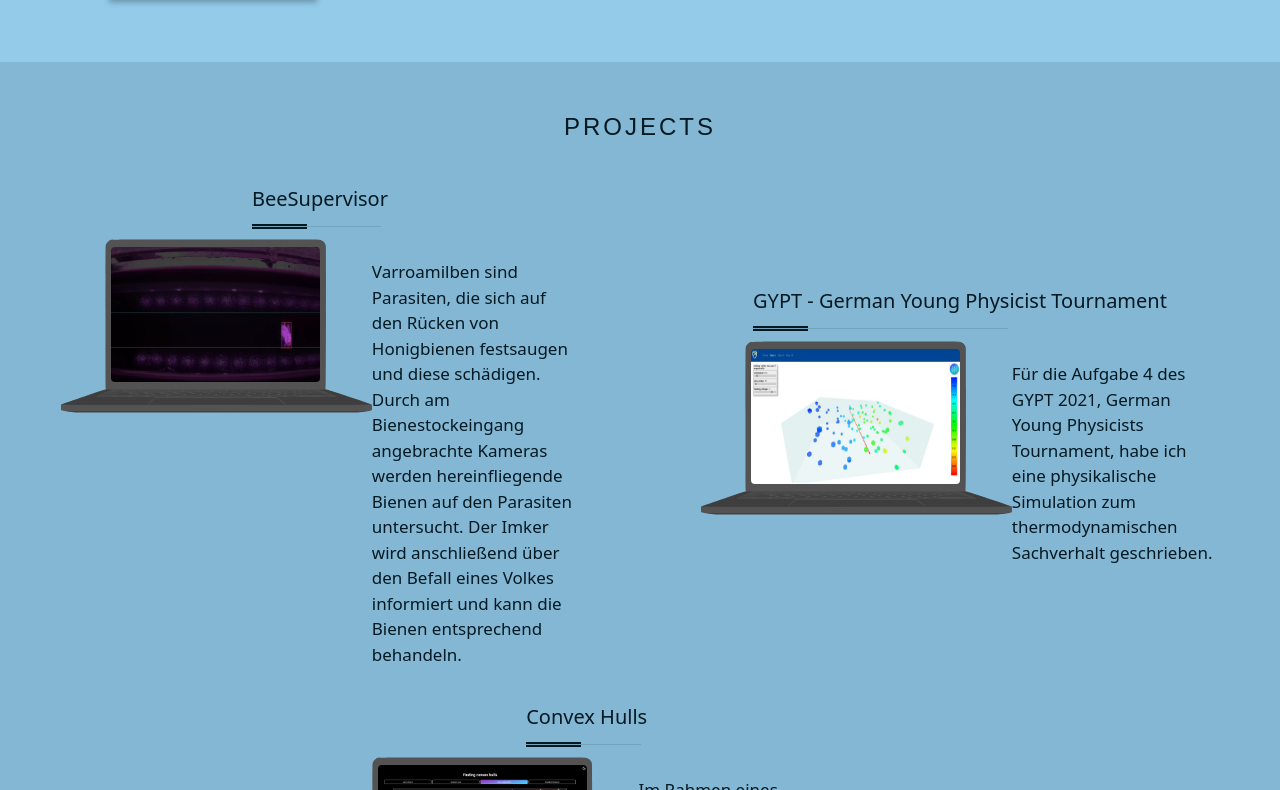
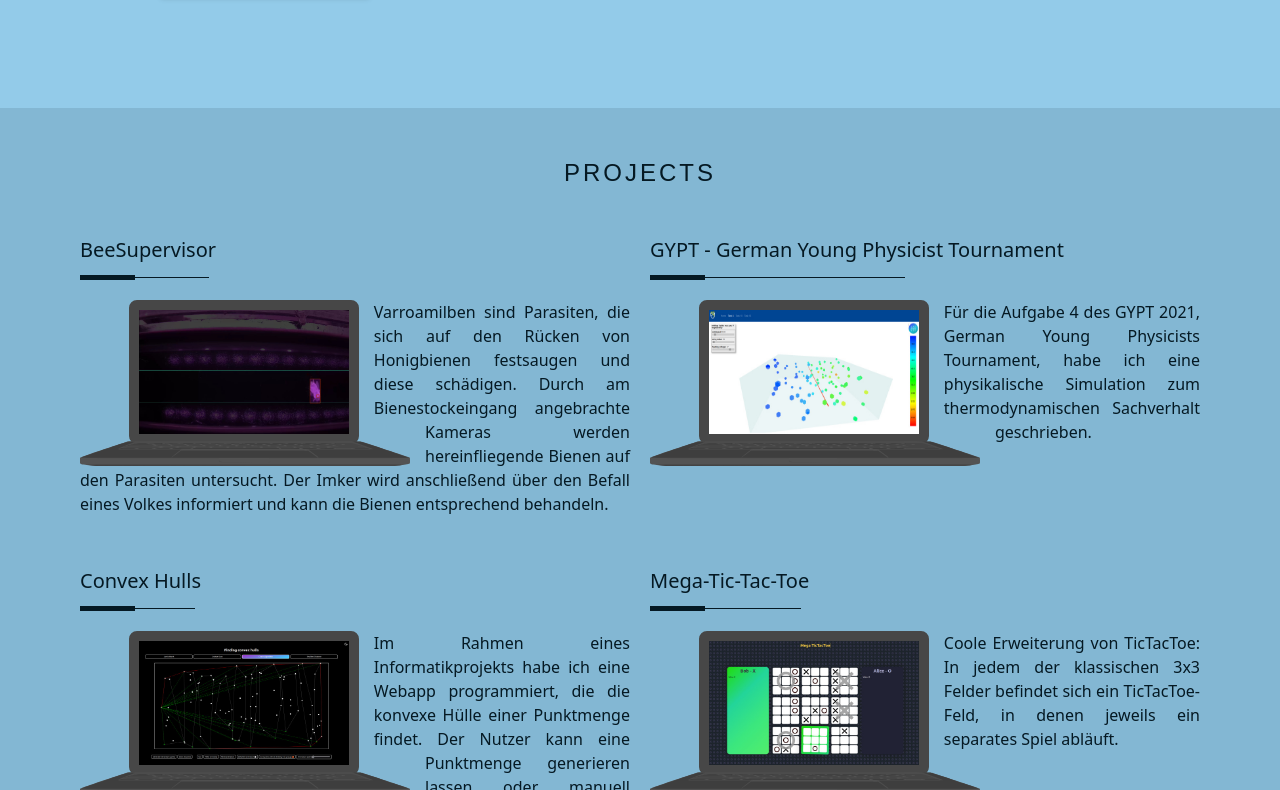
Before and after one commit to DanielC04/dcermann.de, a React (Vite) app: page / in a window 1280 px wide. Shown: the part 1250-2040 px from the top of the page. Built offline with nearby package versions, Linux system fonts and the light colour scheme; some icons are missing.

Commit message:
project description is nice and flowing around picture

```diff
--- a/src/App.scss
+++ b/src/App.scss
@@ -8,18 +8,22 @@ html {
     margin: 0;
     padding: 0;
 }
-body, section{
+body,
+section {
     color: var(--text-color);
     background-color: var(--background-color);
+    padding-bottom: 4%;
 }
 
 .font-trebuchet {
-    font-family: "Trebuchet MS", "Lucida Sans Unicode", "Lucida Grande", "Lucida Sans", Arial, sans-serif;
+    font-family: "Trebuchet MS", "Lucida Sans Unicode", "Lucida Grande",
+        "Lucida Sans", Arial, sans-serif;
 }
 
-section h1{
+section h1 {
     padding-top: 4%;
     padding-bottom: 3%;
+    margin-bottom: 0;
     font: 24px/28px "opensans-bold", sans-serif;
     text-transform: uppercase;
     letter-spacing: 3px;
@@ -27,8 +31,39 @@ section h1{
     text-align: center;
 }
 
-.center{
-	display: flex;
-	justify-content: center;
-	align-items: center;
+.center {
+    display: flex;
+    justify-content: center;
+    align-items: center;
 }
+
+.fancy-title {
+    font-size: 20px;
+    font-weight: 500;
+    letter-spacing: 0;
+    line-height: 1.5em;
+    padding-bottom: 15px;
+    position: relative;
+    margin-bottom: 20px;
+    display: inline-block;
+}
+.fancy-title:before {
+    content: "";
+    position: absolute;
+    left: 0;
+    bottom: 0;
+    height: 5px;
+    width: 55px;
+    background-color: var(--text-color);
+}
+
+.fancy-title:after {
+    content: "";
+    position: absolute;
+    left: 0;
+    bottom: 2px;
+    height: 1px;
+    width: 95%;
+    max-width: 255px;
+    background-color: var(--text-color);
+}
--- a/src/App.tsx
+++ b/src/App.tsx
@@ -10,17 +10,23 @@ import Sidebar from "./components/utils/Sidebar";
 // import BackgroundAnimation from "./Backgrounds/BackgroundAnimation";
 import { LangSpecificData, SharedData } from "./components/loaded_data_types";
 
+const RETRY_DELAY = 10_000;
+
 function App() {
-    const [resumeData, setResumeData] = useState<LangSpecificData  | undefined>();
-    const [sharedData, setSharedData] = useState<SharedData | undefined> ();
+    const [resumeData, setResumeData] = useState<
+        LangSpecificData | undefined
+    >();
+    const [sharedData, setSharedData] = useState<SharedData | undefined>();
+    const [errorMessage, setErrorMessage] = useState("");
 
     useEffect(() => {
         // load all the text
-        loadSharedData(setSharedData);
+        loadSharedData(setSharedData, setErrorMessage);
         applyPickedLanguage(
             (window as any).$primaryLanguage,
             (window as any).$secondaryLanguageIconId,
-            setResumeData
+            setResumeData,
+            setErrorMessage
         );
     }, []);
 
@@ -28,14 +34,16 @@ function App() {
         applyPickedLanguage(
             (window as any).$primaryLanguage,
             (window as any).$secondaryLanguageIconId,
-            setResumeData
+            setResumeData,
+            setErrorMessage
         );
 
     const switchToSecondaryLang = () =>
         applyPickedLanguage(
             (window as any).$secondaryLanguage,
             (window as any).$primaryLanguageIconId,
-            setResumeData
+            setResumeData,
+            setErrorMessage
         );
 
     return (
@@ -46,18 +54,26 @@ function App() {
                 switchToPrimaryLang={switchToPrimaryLang}
                 switchToSecondaryLang={switchToSecondaryLang}
             />
+            {errorMessage !== "" ? (
+                <section id="error-message">
+                    <h1 className="error-message">{errorMessage}</h1>
+                </section>
+            ) : (
+                <>
                     <About
                         resumeBasicInfo={resumeData?.basic_info}
                         sharedBasicInfo={sharedData?.basic_info}
                     />
                     <Projects
-                resumeProjects={resumeData?.projects}
-                resumeBasicInfo={resumeData?.basic_info}
+                        projects={resumeData?.projects}
+                        basicInfo={resumeData?.basic_info}
                     />
                     <Skills
                         sharedSkills={sharedData?.skills}
                         resumeBasicInfo={resumeData?.basic_info}
                     />
+                </>
+            )}
             <Sidebar
                 sections={[
                     "home",
@@ -76,7 +92,8 @@ function App() {
 function applyPickedLanguage(
     pickedLanguage: any,
     oppositeLangIconId: any,
-    setResumeData: any
+    setResumeData: any,
+    setErrorMessage: any
 ) {
     swapCurrentlyActiveLanguage(oppositeLangIconId);
     document.documentElement.lang = pickedLanguage;
@@ -84,19 +101,19 @@ function applyPickedLanguage(
         document.documentElement.lang === (window as any).$primaryLanguage
             ? `res_primaryLanguage.json`
             : `res_secondaryLanguage.json`;
-    loadResumeFromPath(resumePath, setResumeData);
+    loadResumeFromPath(resumePath, setResumeData, setErrorMessage);
 }
 
-function swapCurrentlyActiveLanguage(oppositeLangIconId:any) {
+function swapCurrentlyActiveLanguage(oppositeLangIconId: any) {
     const pickedLangIconId =
         oppositeLangIconId === (window as any).$primaryLanguageIconId
             ? (window as any).$secondaryLanguageIconId
             : (window as any).$primaryLanguageIconId;
-    document.getElementById(oppositeLangIconId)!.classList.remove("active");
-    document.getElementById(pickedLangIconId)!.classList.add("active");
+    document.getElementById(oppositeLangIconId)?.classList.remove("active");
+    document.getElementById(pickedLangIconId)?.classList.add("active");
 }
 
-function loadResumeFromPath(path: string, setResumeData:any) {
+function loadResumeFromPath(path: string, setResumeData: any, setErrorMessage: any) {
     $.ajax({
         url: path,
         dataType: "json",
@@ -105,12 +122,17 @@ function loadResumeFromPath(path: string, setResumeData:any) {
             setResumeData(data);
         },
         error: () => {
-            alert("connection to server failed :(");
+            console.error("connection to server failed :(");
+            setErrorMessage("connection to server failed :(");
+            setTimeout(
+                () => loadResumeFromPath(path, setResumeData, setErrorMessage),
+                RETRY_DELAY
+            );
         },
     });
 }
 
-function loadSharedData(setSharedData:any) {
+function loadSharedData(setSharedData: any, setErrorMessage: any) {
     $.ajax({
         url: `portfolio_shared_data.json`,
         dataType: "json",
@@ -120,7 +142,9 @@ function loadSharedData(setSharedData:any) {
             document.title = `${data.basic_info.name}`;
         },
         error: () => {
-            alert("connection to server failed :(");
+            console.error("connection to server failed :(");
+            setErrorMessage("connection to server failed :(");
+            setTimeout(() => loadSharedData(setSharedData, setErrorMessage), RETRY_DELAY);
         },
     });
 }
--- a/src/Backgrounds/MatrixRain/Effect.ts
+++ b/src/Backgrounds/MatrixRain/Effect.ts
@@ -14,12 +14,11 @@ export default class Effect {
     this.fontSize = 17;
     this.columns = canvasWidth / this.fontSize;
     this.characterColumns = [];
-    console.log("new initialization")
     this.#initialize();
   }
 
   #initialize() {
-    let computeStartValue =  (x: number) => Infinity;
+    let computeStartValue =  (x: number) => x + Infinity;
     if (this.isFirstInitialization) {
       computeStartValue = (x: number) => Math.sin(x);
       this.isFirstInitialization = false;
--- a/src/Backgrounds/MatrixRain/MatrixRain.scss
+++ b/src/Backgrounds/MatrixRain/MatrixRain.scss
@@ -8,6 +8,6 @@
 	canvas{
 		width: 100%;
 		height: 100%;
-		background-color: transparent;
+		background-color: var(--background-color);
 	}
 }
--- a/src/components/sections/About.tsx
+++ b/src/components/sections/About.tsx
@@ -17,7 +17,7 @@ function About(props: any) {
         <h1>
           <span>{sectionName}</span>
         </h1>
-        <div className="row center mx-auto">
+        <div className="container row center mx-auto ">
           <div className="col-md-4 mb-5 center">
             <div className="polaroid">
               <span>
--- /dev/null
+++ b/src/components/sections/Project.tsx
@@ -0,0 +1,30 @@
+import { Project as ProjectData } from "../loaded_data_types";
+function Project(props: ProjectData) {
+    return (
+        <div
+            className="project col-sm-12 col-md-6 mx-auto p-3"
+            key={props.title}
+        >
+            <span className="fancy-title">{props.title}</span>
+            {/* <div className="row"> */}
+            <div>
+                <div className="image-container">
+                    <img
+                        src={props.images[0]}
+                        alt={props.title}
+                        className="screen"
+                    />
+                    <img
+                        src="/images/laptop_blank_bottom.svg"
+                        alt={props.title}
+                        className="laptop"
+                    />
+                </div>
+                <p className="description">{props.description}</p>
+                {/* </div> */}
+            </div>
+        </div>
+    );
+}
+
+export default Project;
--- a/src/components/sections/Projects.scss
+++ b/src/components/sections/Projects.scss
@@ -1,76 +1,49 @@
 #projects {
     background-color: var(--background-color-2);
     padding-bottom: 5%;
+    // padding-left: var(--sidebar-width);
 
     .project {
-        display: flex;
-        justify-content: center;
-        flex-direction: column;
-        align-items: center;
         margin-bottom: 2em;
-
-        .content {
-            align-items: start;
-            .description {
-                margin-top: 20px;
-                width: 40%;
-                font-size: 1.7em;
-                overflow: scroll;
-            }
-        }
-
-        .fancy-title {
-            font-size: 20px;
-            font-weight: 500;
-            letter-spacing: 0;
-            line-height: 1.5em;
-            padding-bottom: 15px;
-            position: relative;
-            margin-bottom: 10px;
-        }
-        .fancy-title:before {
-            content: "";
-            position: absolute;
-            left: 0;
-            bottom: 0;
-            height: 5px;
-            width: 55px;
-            background-color: var(--text-color);
-        }
-        .fancy-title:after {
-            content: "";
-            position: absolute;
-            left: 0;
-            bottom: 2px;
-            height: 1px;
-            width: 95%;
-            max-width: 255px;
-            background-color: var(--background-color-3);
+        .description {
+            font-size: 1.6em;
+            // overflow: scroll;
+            text-align: justify;
         }
         .image-container {
             width: 60%;
-            position: relative;
+            // scale: 0.9;
+            // transform: translateY(-10%);
+            // width: 100%;
             .laptop {
+                float: left;
+                // position: relative;
                 width: 100%;
-                aspect-ratio: 25/14;
+                margin-top: -3px;
+                margin-right: 15px;
+                // bottom: 0;
+                // z-index: 2;
             }
             .screen {
-                position: absolute;
-                top: 4.5%;
-                left: 16.2%;
-                width: 67.2%;
-                height: 77.5%;
-                border-radius: 4px;
+                float: left;
+                aspect-ratio: 8/5;
+                width: calc(100% * 0.696);
+                margin-left: calc((100% - 69.6%) / 2 - 1px);
+                border: 10px solid #474747;
+                border-radius: 8px;
+                // z-index: 1;
+                margin-right: 15px;
             }
         }
     }
 
-    @media (min-width: 678px) {
+    // should be:
+    //      @media (min-width: var(--bs-breakpoint-md)) {
+    //      -> doesn't work because --bs-breakpoint-md attached to :root,
+    //      while media query isn't
+    @media (min-width: 768) {
         .project:nth-of-type(3) {
             margin: 15px 25% !important;
         }
     }
-    .projects-container {
-        margin: 0 !important;
-    }
 }
--- a/src/components/sections/Projects.tsx
+++ b/src/components/sections/Projects.tsx
@@ -1,52 +1,31 @@
 import "./Projects.scss";
+import { Project as ProjectType, BasicInfo } from "../loaded_data_types";
+import Project from "./Project";
 
-function Projects(props: any) {
+interface Props {
+    projects: Array<ProjectType> | undefined;
+    basicInfo: BasicInfo | undefined;
+}
+
+function Projects(props: Props) {
     let sectionName, projects;
-    if (props.resumeProjects && props.resumeBasicInfo) {
-        sectionName = props.resumeBasicInfo.section_name.projects;
-        projects = props.resumeProjects.map((project: any, i: number) => (
-            <Project key={i} data={project} />
+    if (props.projects && props.basicInfo) {
+        sectionName = props.basicInfo.section_name.projects;
+        projects = props.projects.map((project: ProjectType, i: number) => (
+            <Project key={i} {...project} />
         ));
     }
 
     return (
         <section id="projects">
             <div className="col-sm-12">
-                <h1 className="section-title">
-                    <span>{sectionName}</span>
-                </h1>
-                <div className="col-sm-12 row projects-container">
-                    {projects}
+                <h1 className="section-title">{sectionName}</h1>
+                <div className="container">
+                    <div className="row g-6">{projects}</div>
                 </div>
             </div>
         </section>
     );
 }
 
-function Project(props: any) {
-    return (
-        <div
-            className="project col-sm-12 col-md-6 col-lg-5 mx-auto"
-            key={props.data.title}
-        >
-            <span className="fancy-title">{props.data.title}</span>
-            <div className="content center">
-                <div className="image-container">
-                    <img
-                        src="/images/laptop_blank.svg"
-                        alt={props.data.title}
-                        className="laptop"
-                    />
-                    <img
-                        src={props.data.images[0]}
-                        alt={props.data.title}
-                        className="screen"
-                    />
-                </div>
-                <div className="description">{props.data.description}</div>
-            </div>
-        </div>
-    );
-}
-
 export default Projects;
--- a/src/components/utils/Sidebar.scss
+++ b/src/components/utils/Sidebar.scss
@@ -1,4 +1,4 @@
-$orientation-breakpoint: 600px;
+$orientation-breakpoint: 687px;
 
 .sidebar-clean{
 	position: fixed;
@@ -6,10 +6,19 @@ $orientation-breakpoint: 600px;
 	top: 0px;
 }
 
+body{
+	--sidebar-width: clamp(50px, 10%, 100px);
+	@media (max-width: $orientation-breakpoint) {
+		--sidebar-width: 0;
+	}
+
+}
+
 .sidebar{
 	width: clamp(50px, 10%, 100px);
 	height: 100vh;
 	position: fixed;
+
 	left: 0px;
 	top: 0px;
 	display: flex;
```
Also changed, not shown: src/Backgrounds/MatrixRain/MatrixRain.tsx (+10 -4 lines), public/images/laptop_blank_bottom.svg (added), public/images/laptop_blank_top.svg (added). Lines whose indentation alone changed are shown as unchanged.
